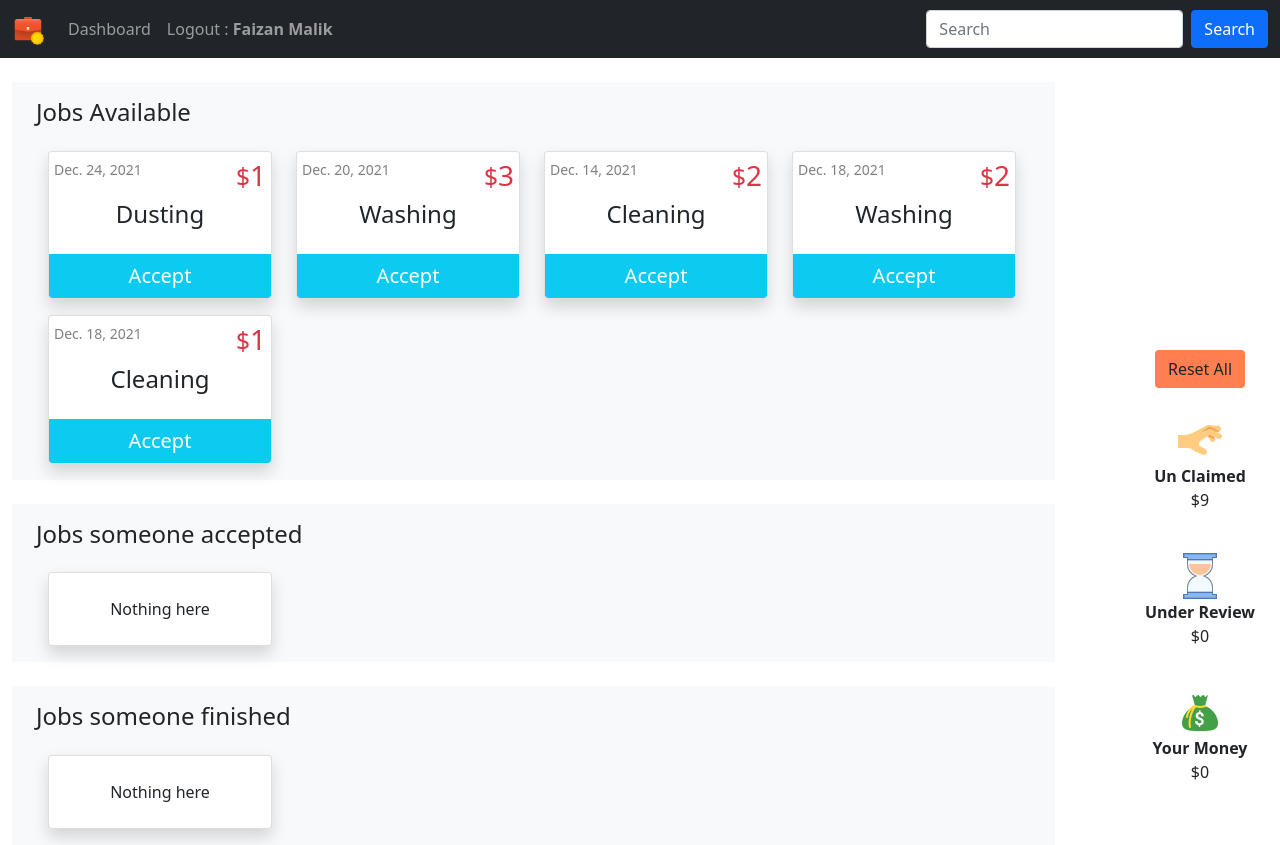
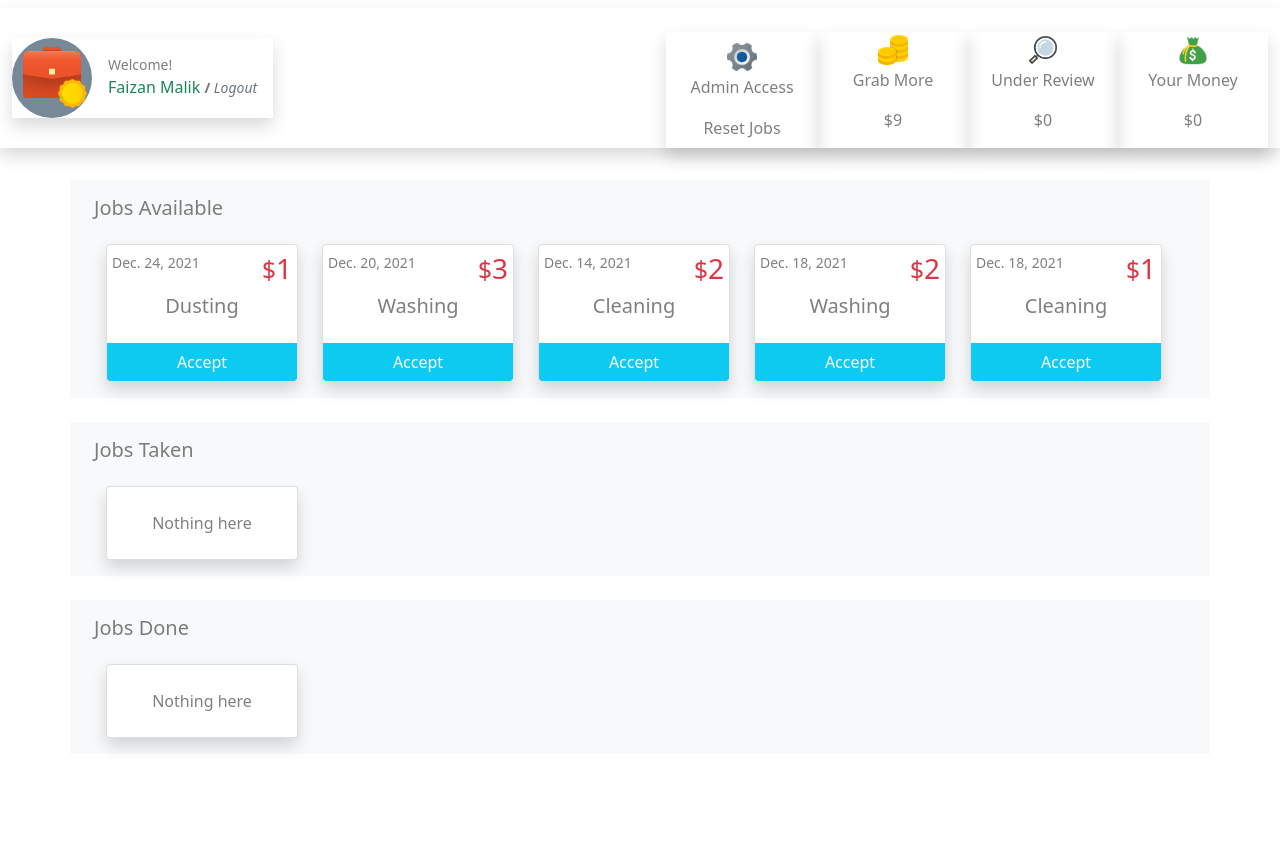
Before and after one commit to fnmalik2002/HomeProject, a Django app: page / in a window 1280 px wide. After the commit the page ends 754 px from the top, so only its background shows below. Run offline with Django 4.2, Linux system fonts and the light colour scheme; a user stored in the database is signed in; data comes from the database, SQL or seed files in the repository; both versions use the stored data as it was after the commit.

Commit message:
navbar redesigned partially

```diff
--- a/jobs/static/jobs/style.css
+++ b/jobs/static/jobs/style.css
@@ -1,3 +1,3 @@
-.container {
-    /* height: 100%; */
+.body {
+    /* font-size: 1rem !important; */
 }
--- a/jobs/templates/jobs/base.html
+++ b/jobs/templates/jobs/base.html
@@ -9,53 +9,54 @@
     <link href="https://cdn.jsdelivr.net/npm/bootstrap@5.1.2/dist/css/bootstrap.min.css" rel="stylesheet">
     <script src="https://cdn.jsdelivr.net/npm/bootstrap@5.1.2/dist/js/bootstrap.bundle.min.js"></script>
     <link rel="stylesheet" href="{% static 'jobs/style.css' %}">
-    <script type ="text/javascript"  src="{% static 'jobs/script.js' %}"></script>
+    <script type="text/javascript" src="{% static 'jobs/script.js' %}"></script>
 </head>
 
 <body>
-    <nav class="navbar navbar-expand-sm navbar-dark bg-dark">
-        <div class="container-fluid">
-            <a class="navbar-brand" href="#">
-                <img src="{%static 'jobs/logo.png'%}" width="32" height="32" class="d-inline-block align-top" alt="">
 
+    <nav class="navbar navbar-expand-xl  navbar-light text-light ">
+        <div class="container-fluid shadow">
+            <div class="d-flex flex-row align-items-start shadow">
+                <a href="../">
+                    <div class="text-center" style="width:80px; height:80px; border-radius: 50%; background-color:lightslategrey;">
+                        <img src="{%static 'jobs/logo.png'%}" width="70px" height="70px" class="" alt="image">
+                    </div>
                 </a>
-          <button class="navbar-toggler" type="button" data-bs-toggle="collapse" data-bs-target="#mynavbar">
+                <div class="m-3 d-flex flex-column align-items-bottom ">
+                    <small class="m-0 text-black-50"> Welcome! </small>
+                    <p class="m-0 text-success">{% block user %} {% endblock user %}
+                        <span>
+                    <small class="m-0 "><a class="text-decoration-none text-muted" href="/accounts/logout/"><strong>/</strong> <i>Logout</i></a></small>
+                  </span>
+                    </p>
+                </div>
+            </div>
+
+            <div class="d-flex flex-row ">
+                <button class="navbar-toggler" type="button" data-bl-toggle="collapse" data-bs-target="#mynavbar">
                   <span class="navbar-toggler-icon"></span>
                   </button>
                 <div class="collapse navbar-collapse" id="mynavbar">
-            <ul class="navbar-nav me-auto">
-              <li class="nav-item">
-                <a class="nav-link" href="/">Dashboard</a>
-              </li>
-              <li class="nav-item">
-                <a class="nav-link" href="/accounts/logout/">Logout : {% block user %}{% endblock user %}</span></a>
-              </li>
+                    <div class="navbar-nav me-auto">
+                        {% block sidebar %} {% endblock sidebar %}
 
-            </ul>
-            <form class="d-flex">
-              <input class="form-control me-2" type="text" placeholder="Search">
-              <button class="btn btn-primary" type="button">Search</button>
-            </form>
+                    </div>
+
+                </div>
             </div>
         </div>
     </nav>
 
     <div class="container-fluid ">
-      {% block detail %}
+        {% block detail %} {% endblock detail %}
+        <div class="row">
+            <div class="col-12">
+                {% block content %} {% endblock content %}
+            </div>
 
-          {% endblock detail %}
-      <div class="row">
-        <div class="col-10">
-          {% block content %}
 
-          {% endblock content %}
-        </div>
-        <div class="col-2">
 
-          {% block sidebar %}
 
-          {% endblock sidebar %}
-        </div>
         </div>
 
     </div>
--- a/jobs/templates/jobs/detail.html
+++ b/jobs/templates/jobs/detail.html
@@ -1,5 +1,5 @@
 {% extends "jobs/base.html" %} {% block user %}
-<strong>{{user.first_name}} {{user.last_name}}</strong> {% endblock user %} {% block detail %}
+{{user.first_name}} {{user.last_name}} {% endblock user %} {% block detail %}
 
 <div class="container">
 
--- a/jobs/templates/jobs/index.html
+++ b/jobs/templates/jobs/index.html
@@ -1,13 +1,12 @@
-{% extends "jobs/base.html" %} {% load static %} {% block user %}
-<strong>{{user.first_name}} {{user.last_name}}</strong> {% endblock user %} {% block content %}
+{% extends "jobs/base.html" %} {% load static %} {% block user %} {{user.first_name}} {{user.last_name}}{% endblock user %} {% block content %}
 <div class="container bg-light">
-    <h4 class="mt-4 mb-4 pt-3">Jobs Available</h4>
+    <h5 class="mt-4 mb-4 pt-3 text-black-50">Jobs Available</h5>
 
 
     <div class="row justify-content-start flex-wrap">
 
         {% if job_list %} {% for q in job_list %}
-        <div class="card ms-4 mb-3 shadow bg-body rounded p-0" style="width: 14rem;">
+        <div class="card ms-4 mb-3 shadow rounded p-0" style="width: 12rem;">
             <a class="btn p-0" href="{% url 'jobs:detail' q.id%}" style="width: 100%;">
 
                 <div class="card-body p-0">
@@ -17,7 +16,7 @@
                         <small class="card-text text-black-50 mt-1 ms-1">{{q.publish_date.date}}</small>
                         <h3 class="text-danger mt-1 me-1 "><small>$</small>{{q.job_price}}</h3>
                     </div>
-                    <h4 class="card-title pb-3 text-center">{{ q.job_title }}</h4>
+                    <h5 class="card-title pb-3 text-center text-black-50">{{ q.job_title }}</h5>
                     <!-- <p class="text-dark">{{q.job_detail}}</p> -->
 
             </a>
@@ -28,16 +27,16 @@
                 <label for="accept" style="display: none;"> Accept</label>
                 <!-- <input type="radio" id="reject" name="Choice" value="-2">
                 <label for="reject"> Reject</label> -->
-                <input type="submit" value="Accept" class="btn btn-info text-white fs-5" style="width: 100%;">
+                <input type="submit" value="Accept" class="btn btn-info text-white fs-6" style="width: 100%;">
             </form>
             </div>
         </div>
         {% endfor %} {% else %}
 
-        <div class="card ms-4 mb-3 shadow bg-body rounded p-0" style="width: 14rem;">
+        <div class="card ms-4 mb-3 shadow bg-body rounded p-0" style="width: 12rem;">
 
             <div class="card-body mt-2 pb-0">
-                <p class="card-title pb-3 text-center">No jobs available</p>
+                <p class="card-title pb-3 text-center text-black-50">No jobs available</p>
             </div>
         </div>
         {% endif %}
@@ -47,10 +46,10 @@
 </div>
 {% if user.is_staff %}
 <div class="container bg-light">
-    <h4 class="mt-4 mb-4 pt-3">Jobs someone accepted</h4>
+    <h5 class="mt-4 mb-4 pt-3 text-black-50">Jobs Taken</h5>
     <div class="row">
         {% if all_unfinished_jobs %} {% for q in all_unfinished_jobs %}
-        <div class="card ms-4 mb-3 shadow bg-body rounded p-0" style="width: 14rem;">
+        <div class="card ms-4 mb-3 shadow bg-body rounded p-0" style="width: 12rem;">
             <a class="btn p-0" href="{% url 'jobs:detail' q.id%}" style="width: 100%;">
                 <div class="card-body p-0 ">
                     <div class="d-flex justify-content-between">
@@ -58,9 +57,9 @@
                         <h3 class="text-danger mt-1 me-1 "><small>$</small>{{q.job_price}}</h3>
                     </div>
 
-                    <h4 class="card-title pb-3 text-center">{{ q.job_title }}</h4>
+                    <h5 class="card-title pb-3 text-center text-black-50">{{ q.job_title }}</h5>
 
-                    <p class="text-dark">Taken by : {{q.job_taker.first_name}}</p>
+                    <p class="text-black-50">Taken by : {{q.job_taker.first_name}}</p>
             </a>
 
             </div>
@@ -70,20 +69,21 @@
 
 
         {% endfor %} {% else %}
-        <div class="card ms-4 mb-3 shadow bg-body rounded p-0" style="width: 14rem;">
+        <div class="card ms-4 mb-3 shadow bg-body rounded p-0" style="width: 12rem;">
             <div class="card-body mt-2 pb-0">
-                <p class="card-title pb-3 text-center">Nothing here</p>
+                <p class="card-title pb-3 text-center text-black-50">Nothing here</p>
             </div>
         </div>
         {% endif %}
     </div>
 
 </div>
+
 <div class="container bg-light">
-    <h4 class="mt-4 mb-4 pt-3"> Jobs someone finished </h4>
+    <h5 class="mt-4 mb-4 pt-3 text-black-50"> Jobs Done </h5>
     <div class="row">
         {% if all_done_jobs %} {% for q in all_done_jobs %}
-        <div class="card ms-4 mb-3 shadow bg-body rounded p-0" style="width: 14rem;">
+        <div class="card ms-4 mb-3 shadow bg-body rounded p-0" style="width: 12rem;">
             <a class="btn p-0" href="{% url 'jobs:detail' q.id%}" style="width: 100%;">
                 <div class="card-body p-0 ">
                     <div class="d-flex justify-content-between">
@@ -91,9 +91,9 @@
                         <h3 class="text-danger mt-1 me-1 "><small>$</small>{{q.job_price}}</h3>
                     </div>
 
-                    <h4 class="card-title pb-3 text-center">{{ q.job_title }}</h4>
+                    <h3 class="card-title pb-3 text-center">{{ q.job_title }}</h3>
 
-                    <p class="text-dark">Done by : {{q.job_taker.first_name}}</p>
+                    <p class="text-black-50">Done by : {{q.job_taker.first_name}}</p>
 
 
                 </div>
@@ -101,9 +101,9 @@
         </div>
 
         {% endfor %} {% else %}
-        <div class="card ms-4 mb-3 shadow bg-body rounded p-0" style="width: 14rem;">
+        <div class="card ms-4 mb-3 shadow bg-body rounded p-0" style="width: 12rem;">
             <div class="card-body mt-2 pb-0">
-                <p class="card-title pb-3 text-center">Nothing here</p>
+                <p class="card-title pb-3 text-center text-black-50">Nothing here</p>
             </div>
         </div>
         {% endif %}
@@ -112,11 +112,11 @@
 
 
 {% else %}
-
-<h4 class="mt-4 mb-4 pt-3">Jobs you accepted </h4>
+<div class="container bg-light">
+    <h5 class="mt-4 mb-4 pt-3 text-black-50">Jobs you accepted </h5>
     <div class="row">
         {% if my_unfinished_jobs %} {% for q in my_unfinished_jobs %}
-    <div class="card ms-4 mb-3 shadow bg-body rounded p-0" style="width: 14rem;">
+        <div class="card ms-4 mb-3 shadow bg-body rounded p-0" style="width: 12rem;">
             <a class="btn p-0" href="{% url 'jobs:detail' q.id%}" style="width: 100%;">
                 <div class="card-body p-0 ">
                     <div class="d-flex justify-content-between">
@@ -124,7 +124,7 @@
                         <h3 class="text-danger mt-1 me-1 "><small>$</small>{{q.job_price}}</h3>
                     </div>
 
-                <h4 class="card-title pb-3 text-center">{{ q.job_title }}</h4>
+                    <h5 class="card-title pb-3 text-center text-black-50">{{ q.job_title }}</h5>
 
                     <!-- <p class="text-dark">{{q.job_detail}}</p> -->
             </a>
@@ -156,9 +156,9 @@
 
 
         {% endfor %} {% else %}
-    <div class="card ms-4 mb-3 shadow bg-body rounded p-0" style="width: 14rem;">
+        <div class="card ms-4 mb-3 shadow bg-body rounded p-0" style="width: 12rem;">
             <div class="card-body mt-2 pb-0">
-            <p class="card-title pb-3 text-center">Nothing here</p>
+                <p class="card-title pb-3 text-center text-black-50">Nothing here</p>
             </div>
         </div>
         {% endif %}
@@ -166,10 +166,10 @@
 
 </div>
 <div class="container bg-light">
-    <h4 class="mt-4 mb-4 pt-3"> Jobs you finished </h4>
+    <h5 class="mt-4 mb-4 pt-3 text-black-50"> Jobs you finished </h5>
     <div class="row">
         {% if my_done_jobs %} {% for q in my_done_jobs %}
-        <div class="card ms-4 mb-3 shadow bg-body rounded p-0" style="width: 14rem;">
+        <div class="card ms-4 mb-3 shadow bg-body rounded p-0" style="width: 12rem;">
             <a class="btn p-0" href="{% url 'jobs:detail' q.id%}" style="width: 100%;">
                 <div class="card-body p-0 ">
                     <div class="d-flex justify-content-between">
@@ -177,7 +177,7 @@
                         <h3 class="text-danger mt-1 me-1 "><small>$</small>{{q.job_price}}</h3>
                     </div>
 
-                    <h4 class="card-title pb-3 text-center">{{ q.job_title }}</h4>
+                    <h5 class="card-title pb-3 text-center text-black-50">{{ q.job_title }}</h5>
 
 
 
@@ -187,47 +187,55 @@
         </div>
 
         {% endfor %} {% else %}
-        <div class="card ms-4 mb-3 shadow bg-body rounded p-0" style="width: 14rem;">
+        <div class="card ms-4 mb-3 shadow bg-body rounded p-0" style="width: 12rem;">
             <div class="card-body mt-2 pb-0">
-                <p class="card-title pb-3 text-center">Nothing here</p>
+                <p class="card-title pb-3 text-center text-black-50">Nothing here</p>
             </div>
         </div>
         {% endif %}
     </div>
-</div>
     {% endif %} {% endblock content %} {% block sidebar %}
     <!-- <div class="col"> -->
 
-<div class="d-flex flex-column " style="position: fixed; right: 0; bottom: 0;">
-    <div class=" mt-4 text-center">
+    <div class="d-flex flex-row " style="">
+        <div class="d-flex flex-row ">
 
             {% if user.is_staff %}
+            <div class=" mt-4 text-center align-content-center shadow">
+                <a class="btn p-0" href="./admin/" style="width: 100%;">
+                    <div class="" style="width: 150px;">
 
-        <div class="" style="width: 160px;">
+                        <img class="" src="{% static 'jobs/admin.png'%}" style="width: 36px; height: 36px;" alt="Card image">
+                        <div class="">
+                            <p class="text-black-50 fs-6">Admin Access</p>
 
-            <div class="">
-                <form id="3" class="m-1" action="{% url 'jobs:mark_not_done' %}" method='post'>
+                            <form id="3" class="m-0 p-0" action="{% url 'jobs:mark_not_done' %}" method='post'>
                                 {% csrf_token %}
                                 <input type="radio" id="accept2" name="Choice" value=0 checked style="display: none;">
                                 <label for="accept2" style="display: none;"> Reset Jobs</label>
 
 
-                    <input type="submit" value="Reset All" class="btn btn-sq-lg " style="background-color:coral;">
+                                <input type="submit" value="Reset Jobs" class="btn text-black-50 m-0 p-0" style="">
                             </form>
+
 
                         </div>
                     </div>
+
+                </a>
+            </div>
+
             {% endif %}
 
-        <div class="d-flex flex-column ">
-            <div class=" mt-4 text-center">
-                <div class="" style="width: 160px;">
-                    <img class="" src="{% static 'jobs/unclaimed.png'%}" style="width: 48px; height: 48px;" alt="Card image">
+
+            <div class=" mt-4 text-center shadow">
+                <div class="" style="width: 150px;">
+                    <img class="" src="{% static 'jobs/unclaimed.png'%}" style="width: 36px; height: 36px;" alt="Card image">
                     <div class="">
-                        <strong class="">Un Claimed</strong> {% if unclaimed.job_price__sum != None %}
-                        <p class="">${{unclaimed.job_price__sum}}</p>
+                        <p class="text-black-50 fs-6">Grab More</p> {% if unclaimed.job_price__sum != None %}
+                        <p class="text-black-50 fs-6">${{unclaimed.job_price__sum}}</p>
                         {% else %}
-                        <p class="">$0</p>
+                        <p class="text-black-50 fs-6">$0</p>
                         {% endif %}
 
 
@@ -237,14 +245,14 @@
 
             </div>
 
-            <div class=" mt-4 text-center">
-                <div class="" style="width: 160px;">
-                    <img class="" src="{% static 'jobs/underreview.png'%}" style="width: 48px; height: 48px;" alt="Card image">
+            <div class=" mt-4 text-center shadow">
+                <div class="" style="width: 150px;">
+                    <img class="" src="{% static 'jobs/underreview.png'%}" style="width: 36px; height: 36px;" alt="Card image">
                     <div class="">
-                        <strong class="">Under Review</strong> {% if my_money_under_review_this_month.job_price__sum != None %}
-                        <p class="">${{my_money_under_review_this_month.job_price__sum}}</p>
+                        <p class="text-black-50">Under Review</p> {% if my_money_under_review_this_month.job_price__sum != None %}
+                        <p class="text-black-50 fs-6">${{my_money_under_review_this_month.job_price__sum}}</p>
                         {% else %}
-                        <p class="">$0</p>
+                        <p class="text-black-50 fs-6">$0</p>
                         {% endif %}
 
                     </div>
@@ -254,14 +262,14 @@
             </div>
 
 
-            <div class=" mt-4 text-center">
-                <div class="" style="width: 160px;">
-                    <img class="" src="{% static 'jobs/mymoney.png'%}" style="width: 48px; height: 48px;" alt="Card image">
+            <div class=" mt-4 text-center shadow">
+                <div class="" style="width: 150px;">
+                    <img class="" src="{% static 'jobs/mymoney.png'%}" style="width: 36px; height: 36px;" alt="Card image">
                     <div class="">
-                        <strong class="">Your Money</strong> {% if my_total_this_mont.job_price__sum != None %}
-                        <p class="">${{my_total_this_mont.job_price__sum}}</p>
+                        <p class="text-black-50">Your Money</p> {% if my_total_this_mont.job_price__sum != None %}
+                        <p class="text-black-50 fs-6">${{my_total_this_mont.job_price__sum}}</p>
                         {% else %}
-                        <p class="">$0</p>
+                        <p class="text-black-50 fs-6">$0</p>
                         {% endif %}
 
 
```
Also changed, not shown: db.sqlite3, jobs/static/jobs/admin.png (added), jobs/static/jobs/unclaimed.png, jobs/static/jobs/underreview.png. Lines whose indentation alone changed are shown as unchanged.
